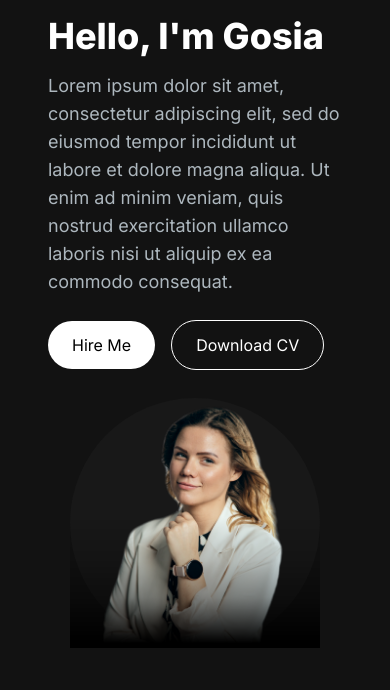
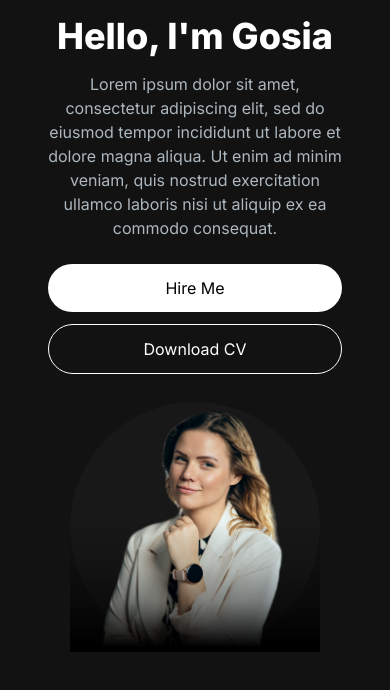
Before and after one commit to gosiast/NextJs-portfolio, a Next.js app: page / in a window 390 px wide. Shown: the top 690 px of the page. Built offline with nearby package versions, Linux system fonts and the light colour scheme.

Commit message:
added styling to buttons on lg and sm devices

```diff
--- a/app/components/HeroSection.jsx
+++ b/app/components/HeroSection.jsx
@@ -4,15 +4,15 @@ import Image from "next/image";
 const HeroSection = () => {
     return (
     <section className="lg:flex">
-        <div className="grid grid-cols-1 lg:grid-cols-12">
-            <div className="col-span-7 place-self-center">
-        <h1 className="text-white mb-4 text-4xl lg:text-6xl font-extrabold">Hello, I'm Gosia</h1>
-   <p className="text-[#ADB7BE] text-lg lg:text-xl mb-6">
+        <div className="grid grid-cols-1 sm:grid-cols-12">
+            <div className="col-span-7 place-self-center text-center sm:text-left">
+        <h1 className="text-white mb-4 text-4xl sm:text:5xl lg:text-6xl font-extrabold">Hello, I'm Gosia</h1>
+   <p className="text-[#ADB7BE] text-base sm:text-lg lg:text-xl mb-6">
 Lorem ipsum dolor sit amet, consectetur adipiscing elit, sed do eiusmod tempor incididunt ut labore et dolore magna aliqua. Ut enim ad minim veniam, quis nostrud exercitation ullamco laboris nisi ut aliquip ex ea commodo consequat.
    </p>
    <div>
-    <button className="px-6 py-3 rounded-full mr-4 bg-white hover:bg-slate-400 text-black hover:text-white mb-3">Hire Me</button>
-    <button className= "px-6 py-3 rounded-full mr-4 bg-transparent hover:bg-slate-400 text-white hover:text-black border border-white mb-3">Download CV</button>
+    <button className="px-6 py-3 w-full sm:w-fit rounded-full mr-4 bg-white hover:bg-slate-400 text-black hover:text-white mb-3">Hire Me</button>
+    <button className= "px-6 py-3 w-full sm:w-fit rounded-full mr-4 bg-transparent hover:bg-slate-400 text-white hover:text-black border border-white mb-3">Download CV</button>
    </div>
    </div>
    </div>
```
